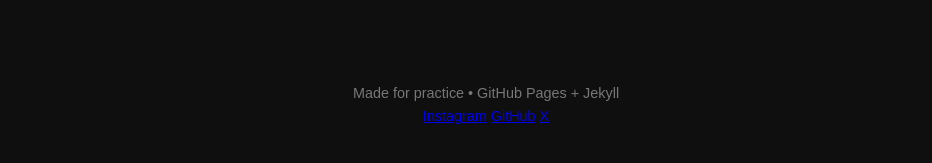
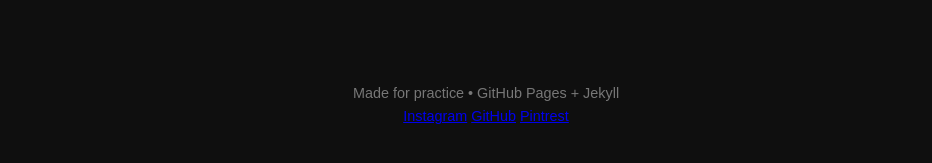
Before and after one commit to ariantechzone-stack/ariantechzone-stack.github.io, a Jekyll site: the page built from index.md, in a window 1280 px wide. Shown: the part 717-880 px from the top of the page, without its empty margins (154-1086 px from the left). Built offline with Jekyll 4.4.1, drawn with Linux system fonts in a browser that asks for light colours.

Commit message:
Update index.md

```diff
--- a/index.md
+++ b/index.md
@@ -41,7 +41,7 @@ title: Home
   <div class="social-links">
     <a href="https://instagram.com/_arian.designs_" target="_blank">Instagram</a>
     <a href="https://github.com/ariantechzone-stack" target="_blank">GitHub</a>
-    <a href="https://pinterest.com/ariantech" target="_blank">X</a>
+    <a href="https://pinterest.com/ariantech" target="_blank">Pintrest</a>
   </div>
 </footer>
 </div>
```
